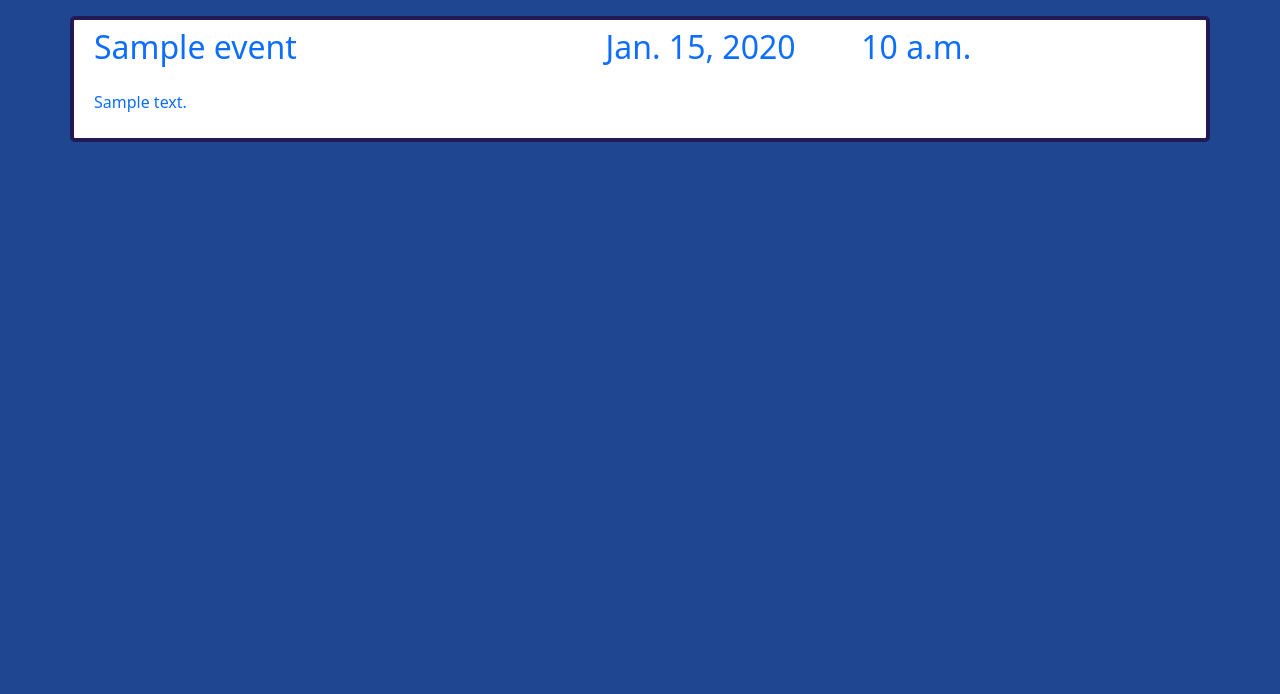
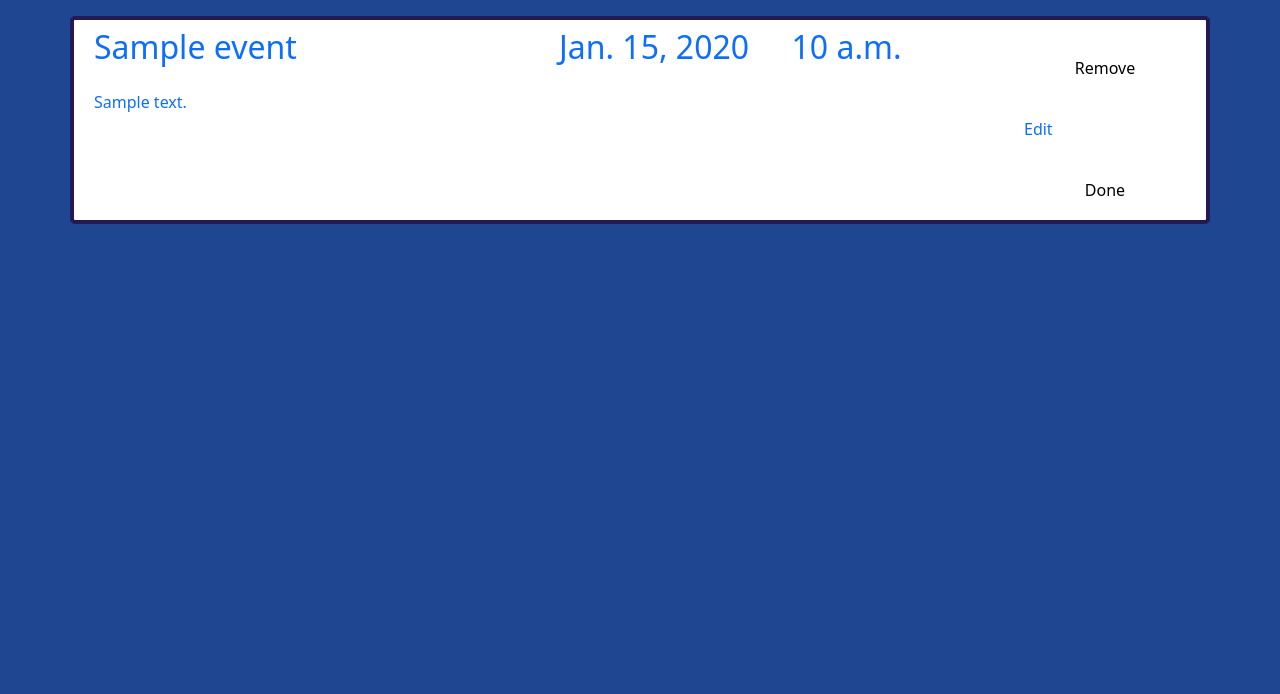
Before and after one commit to 0-mar/EventsReminder, a Django app: page /reminders/ in a window 1280 px wide. Shown: the part 106-800 px from the top of the page. Run offline with Django 4.2, Linux system fonts and the light colour scheme; a user stored in the database is signed in; tables that the repository leaves empty hold one stand-in row (values such as "Sample post").

Commit message:
Buttons for editing and removing have their separate files. They are now available also in the Event detail page.
Added Done button (not doing anything yet).

```diff
--- a/static/js/main.js
+++ b/static/js/main.js
@@ -0,0 +1,4 @@
+function setRemoveModalEventID(eventId) {
+    const modalHiddenInput = document.getElementById('eventId');
+    modalHiddenInput.setAttribute('value', eventId);
+}
--- a/templates/reminders_app/base.html
+++ b/templates/reminders_app/base.html
@@ -53,6 +53,8 @@
 
     </footer>
 
+    <!-- My JS -->
+    <script src="{% static "js/main.js" %}"></script>
     <!-- JavaScript Bundle with Popper -->
     <script src="https://cdn.jsdelivr.net/npm/bootstrap@5.2.0/dist/js/bootstrap.bundle.min.js" integrity="sha384-A3rJD856KowSb7dwlZdYEkO39Gagi7vIsF0jrRAoQmDKKtQBHUuLZ9AsSv4jD4Xa" crossorigin="anonymous"></script>
 </body>
--- /dev/null
+++ b/templates/reminders_app/buttons/back_button.html
@@ -0,0 +1,3 @@
+<a href="{% url "reminders_app:index" %}">
+    <i class="fa-solid fa-angles-left icon"></i>Back
+</a>
--- /dev/null
+++ b/templates/reminders_app/buttons/done_button.html
@@ -0,0 +1,3 @@
+<button type="button" class="cleared">
+    <i class="fa-solid fa-circle-check icon"></i>Done
+</button>
--- /dev/null
+++ b/templates/reminders_app/buttons/edit_button.html
@@ -0,0 +1,3 @@
+<a href="{% url "reminders_app:edit_event" event_id=event.id event_slug=event.slug %}">
+    <i class="fa-solid fa-pen-to-square icon"></i>Edit
+</a>
--- /dev/null
+++ b/templates/reminders_app/buttons/remove_button.html
@@ -0,0 +1,3 @@
+<button type="button" onclick="setRemoveModalEventID({{ event.id }});" class="remove-event-btn cleared" data-bs-toggle="modal" data-bs-target="#deleteEventModal">
+    <i class="fa-regular fa-circle-xmark icon xmark"></i>Remove
+</button>
--- a/templates/reminders_app/index.html
+++ b/templates/reminders_app/index.html
@@ -5,33 +5,12 @@
 {% endblock %}
 
 {% block content %}
+    {% include "reminders_app/modals/remove_event_modal.html" %}
 
     <div class="container">
     {% for event in events %}
-        <!-- Modal -->
-        <div class="modal fade" id="deleteEventModal{{ forloop.counter0 }}" tabindex="-1" aria-labelledby="deleteEventModalLabel" aria-hidden="true">
-            <div class="modal-dialog">
-                <div class="modal-content">
-                    <div class="modal-header">
-                        <h5 class="modal-title" id="exampleModalLabel">Delete Event</h5>
-                        <button type="button" class="btn-close" data-bs-dismiss="modal" aria-label="Close"></button>
-                    </div>
-                    <div class="modal-body">
-                        Are you sure you want to delete this event?
-                    </div>
-                    <div class="modal-footer">
-                        <form method="post" action="{% url "reminders_app:delete_event" %}">
-                            {% csrf_token %}
-                            <input type="hidden" name="event_id" value="{{ event.id }}">
-                            <input type="submit" class="btn btn-danger" value="Delete">
-                        </form>
-                    </div>
-                </div>
-            </div>
-        </div>
-
         <div class="row event-card">
-            <div class="col-11 event-card-content">
+            <div class="col-10 event-card-content">
                 <a href="{{ event.get_absolute_url }}">
                     <div class="row">
                         <div class="col-6">
@@ -51,18 +30,16 @@
                     </div>
                 </a>
             </div>
-            <div class="col-1">
+            <div class="col-2">
                 <div class="row">
-                <button type="button" class="cleared" data-bs-toggle="modal" data-bs-target="#deleteEventModal{{ forloop.counter0 }}">
-                    <i class="fa-regular fa-circle-xmark icon xmark"></i>
-                </button>
+                    {% include "reminders_app/buttons/remove_button.html" %}
                 </div>
-                <div class="row align-self-end">
-                    <a href="{% url "reminders_app:edit_event" event_id=event.id event_slug=event.slug %}">
-                <button type="button" class="cleared">
-                    <i class="fa-solid fa-file-pen icon"></i>
-                </button>
-                    </a>
+                <div class="row align-items-center">
+                    {% include "reminders_app/buttons/edit_button.html" %}
+                </div>
+                <div class="row">
+                    <!-- TODO -->
+                    {% include "reminders_app/buttons/done_button.html" %}
                 </div>
             </div>
         </div>
--- /dev/null
+++ b/templates/reminders_app/modals/remove_event_modal.html
@@ -0,0 +1,21 @@
+<!-- Modal -->
+<div class="modal fade" id="deleteEventModal" tabindex="-1" aria-labelledby="deleteEventModalLabel" aria-hidden="true">
+    <div class="modal-dialog">
+        <div class="modal-content">
+            <div class="modal-header">
+                <h5 class="modal-title" id="exampleModalLabel">Delete Event</h5>
+                <button type="button" class="btn-close" data-bs-dismiss="modal" aria-label="Close"></button>
+            </div>
+            <div class="modal-body">
+                Are you sure you want to delete this event?
+            </div>
+            <div class="modal-footer">
+                <form method="post" action="{% url "reminders_app:delete_event" %}">
+                    {% csrf_token %}
+                    <input type="hidden" id="eventId" name="event_id" value="">
+                    <input type="submit" id="deleteBtn" class="btn btn-danger" value="Delete">
+                </form>
+            </div>
+        </div>
+    </div>
+</div>
```
Also changed, not shown: templates/reminders_app/event_detail.html (+10 -1 lines).
